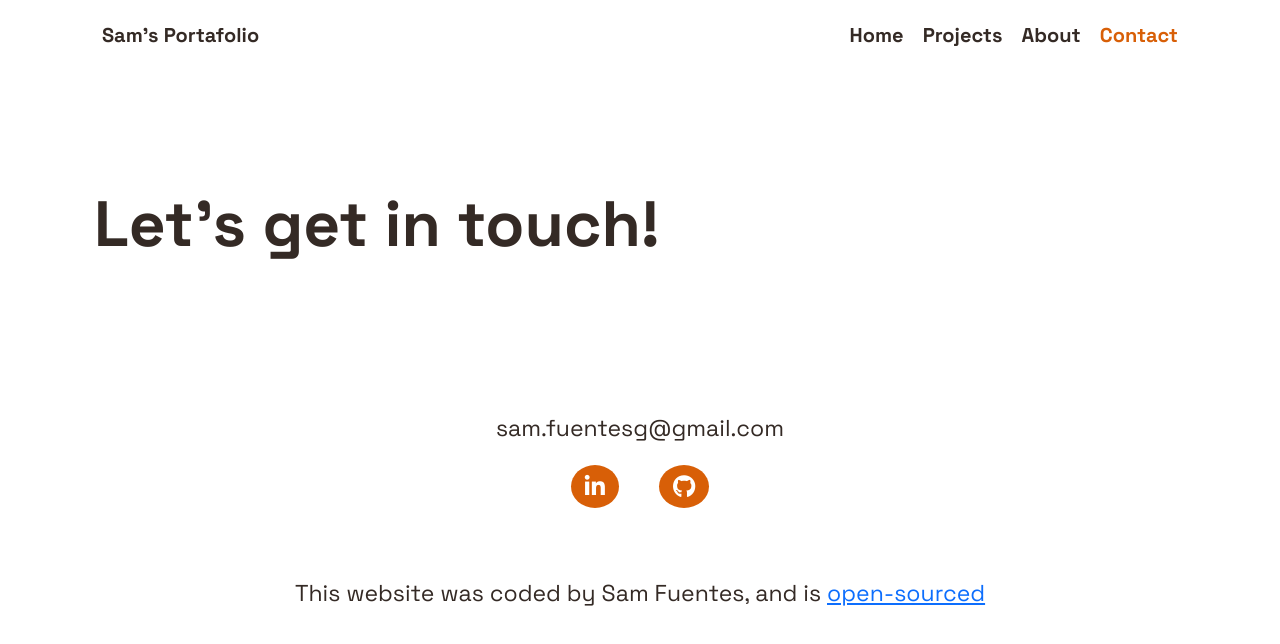
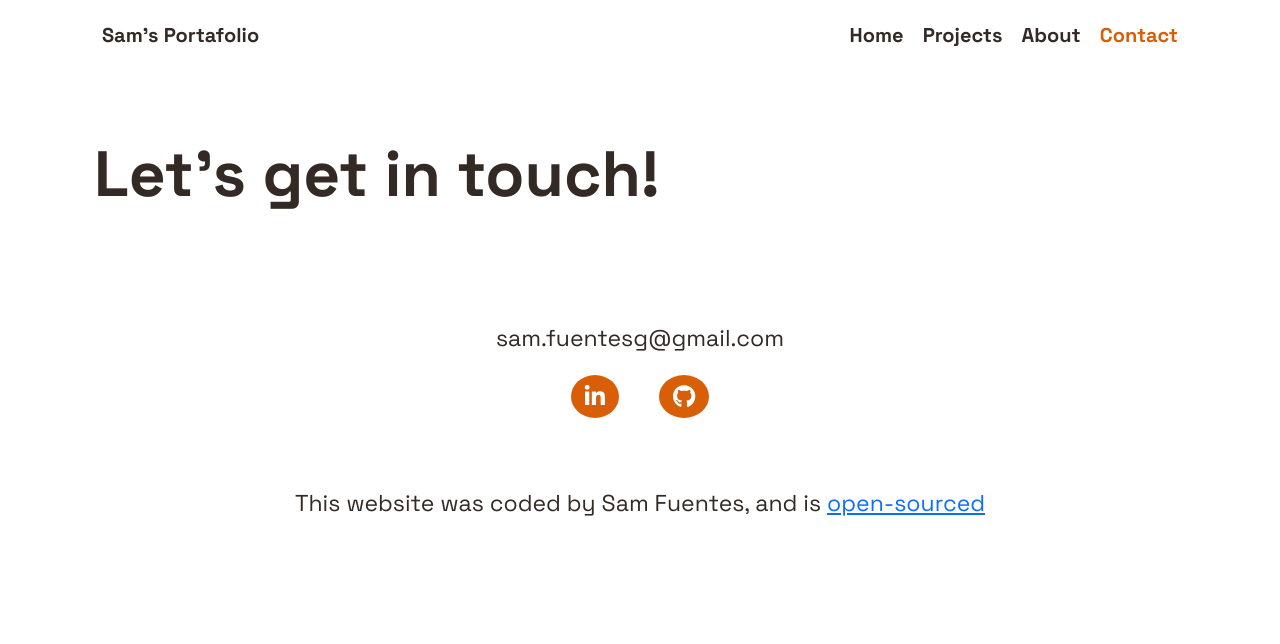
Before and after one commit to Samfuentes/Portafolio, a plain HTML site: page contact.html in a window 1280 px wide. Drawn offline with nearby package versions, Linux system fonts and the light colour scheme.

Commit message:
Modify hero margin

```diff
--- a/css/style.css
+++ b/css/style.css
@@ -40,7 +40,7 @@ nav li.active a , nav a:hover {
 
 .hero,
 .hello {
-  margin: 100px 200px;
+  margin: 50px ;
 }
 
 .label{
```
Also changed, not shown: index.html (+3 -1 lines).
